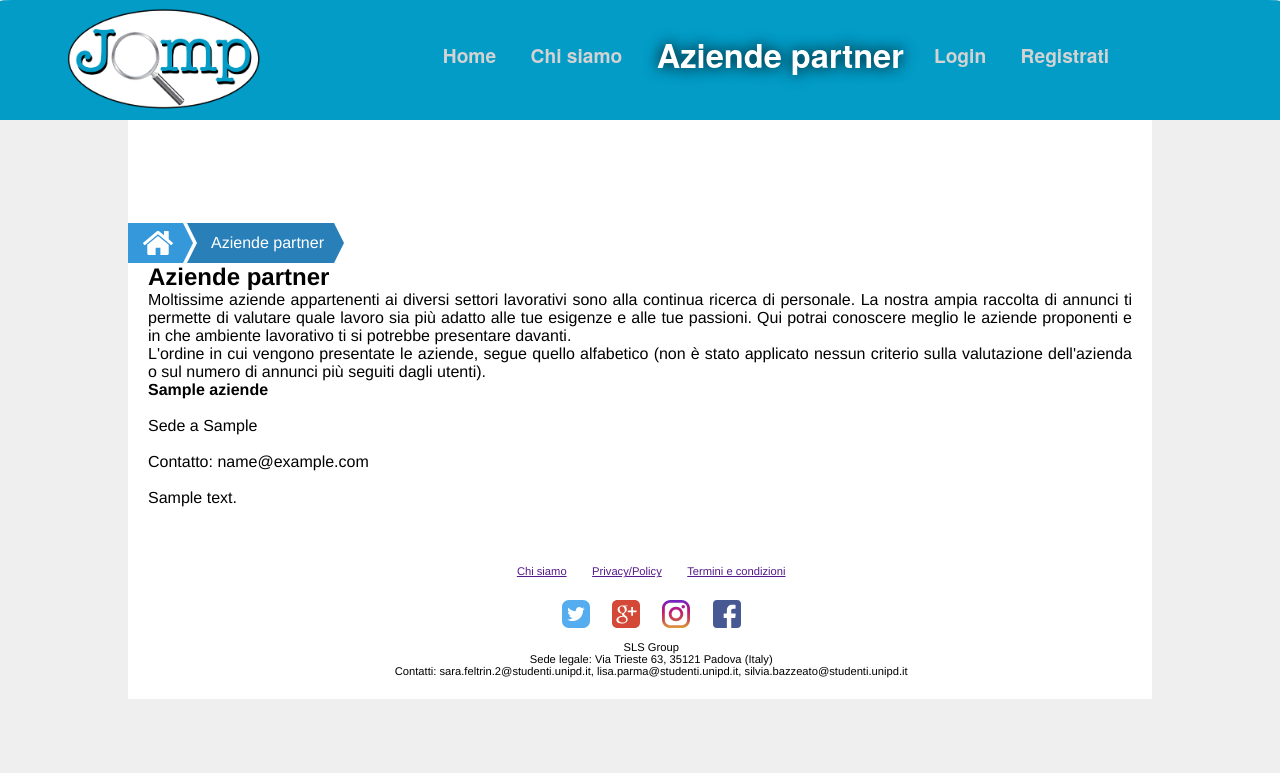
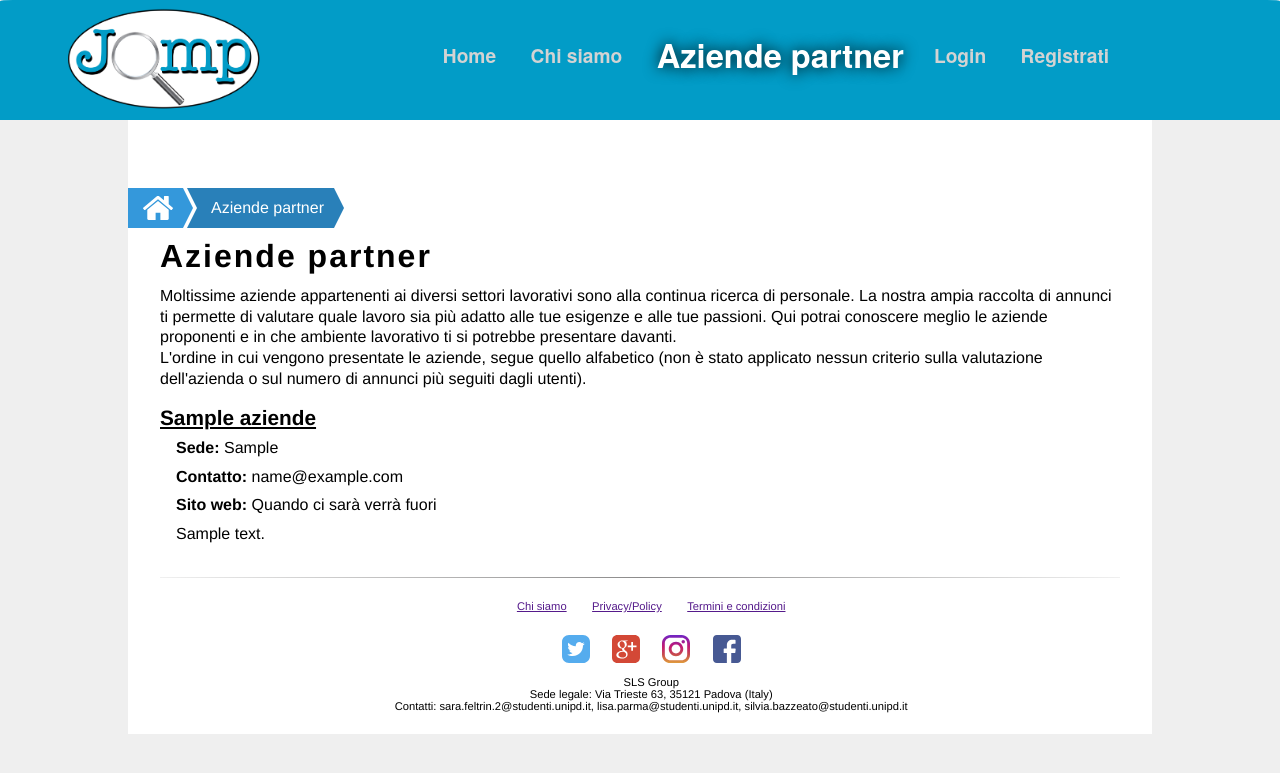
Before and after one commit to lisaparma/Jomp-TecWebProject, a PHP site: page /php/sectionAziendePartner.php in a window 1280 px wide. Shown: the top 773 px of the page. Run offline with PHP 8.4, Linux system fonts and the light colour scheme; tables that the repository leaves empty hold one stand-in row (values such as "Sample post").

Commit message:
Aziende partner styyylleeeee

```diff
--- a/css/desktop.css
+++ b/css/desktop.css
@@ -838,6 +838,52 @@ body {
     text-align: justify;
 }
 
+#intro {
+    padding: 0 2em;
+}
+
+#intro h2{
+    font-size: 2em;
+    letter-spacing: 2px;
+    line-height: 1.8;
+}
+
+#intro p{
+    line-height: 1.3em;
+}
+
+.sectionCompany{
+    padding: 1em 2em 0em 2em;
+}
+
+.sectionCompany h3{
+    font-size: 1.3em;
+    text-decoration: underline;
+}
+
+.sectionCompany ul{
+    list-style:none;
+    padding-left: 1em;
+    padding-bottom: 2em;
+}
+
+.sectionCompany ul li{
+    padding-top: 0.5em;
+    line-height: 1.3em;
+}
+
+.sectionCompany hr{
+  border: 0;
+  height: 1px;
+  background-image: -webkit-linear-gradient(left, #f0f0f0, #8c8b8b, #f0f0f0);
+  background-image: -moz-linear-gradient(left, #f0f0f0, #8c8b8b, #f0f0f0);
+  background-image: -ms-linear-gradient(left, #f0f0f0, #8c8b8b, #f0f0f0);
+  background-image: -o-linear-gradient(left, #f0f0f0, #8c8b8b, #f0f0f0);
+}
+
+
+
+
 
 /* --------------------- SUCCESS AND ERROR MESSAGE ----------------------*/
 
@@ -854,3 +900,7 @@ body {
   margin-right: 20px;
   text-align: justify;
 }
+
+.NoData{
+    /* Da fareeeee*/
+}
--- a/php/sectionAziendePartner.php
+++ b/php/sectionAziendePartner.php
@@ -20,35 +20,31 @@ function getCompany() {
 	$result = mysqli_query(openDB(), "SELECT Nome, Citta, Email, Descrizione FROM Aziende ORDER BY Nome ASC");
 
 	if(mysqli_num_rows($result) == 0) {
-		echo "Nessuna azienda si è ancora registrata.";
+		echo "<div class='NoData'> Nessuna azienda si è ancora registrata. </div>";
 	}
 
 	else {
 		while($row = $result->fetch_array(MYSQLI_ASSOC)) {
-			echo "<div id='section'>
-					<dl>
-						<dt><strong>".$row['Nome']."</strong></dt><br/>
-							<dd>Sede a ".$row['Citta']."</dd></br>
-							<dd>Contatto: ".$row['Email']."<dd></br>
-							<dd>".$row['Descrizione']."</dd></br>
-						</dt>
-					</dl>
-				</div>
-			<br/>";
+			echo "<div class='sectionCompany'>
+					<h3>".$row['Nome']."</strong></h3>
+					<ul>
+						<li> <strong>Sede:</strong> ".$row['Citta']."</li>
+						<li> <strong>Contatto:</strong> ".$row['Email']."</li>
+						<li> <strong>Sito web:</strong> Quando ci sarà verrà fuori</li>
+						<li>".$row['Descrizione']."</li>
+					</ul>
+					<hr>
+				</div>";
 		}
 
 	}
 }
 
-echo "<div id='section'><h2>Aziende partner</h2>
-		<p>Moltissime aziende appartenenti ai diversi settori lavorativi sono alla continua ricerca di
-		 personale. La nostra ampia raccolta di annunci ti permette di valutare quale lavoro sia più
-		 adatto alle tue esigenze e alle tue passioni. Qui potrai conoscere meglio le aziende
-		 proponenti e in che ambiente lavorativo ti si potrebbe presentare davanti.</p>
-		 <p>L'ordine in cui vengono presentate le aziende, segue quello alfabetico (non è stato
-		  applicato nessun criterio sulla valutazione dell'azienda o sul numero di annunci più
-		  seguiti dagli utenti).</p>
-		</div>";
+echo "<div id='intro'>
+		<h2>Aziende partner</h2>
+		<p>Moltissime aziende appartenenti ai diversi settori lavorativi sono alla continua ricerca di personale. La nostra ampia raccolta di annunci ti permette di valutare quale lavoro sia più adatto alle tue esigenze e alle tue passioni. Qui potrai conoscere meglio le aziende proponenti e in che ambiente lavorativo ti si potrebbe presentare davanti.</p>
+		<p>L'ordine in cui vengono presentate le aziende, segue quello alfabetico (non è stato applicato nessun criterio sulla valutazione dell'azienda o sul numero di annunci più seguiti dagli utenti).</p>
+	</div>";
 getCompany();
 
 
```
